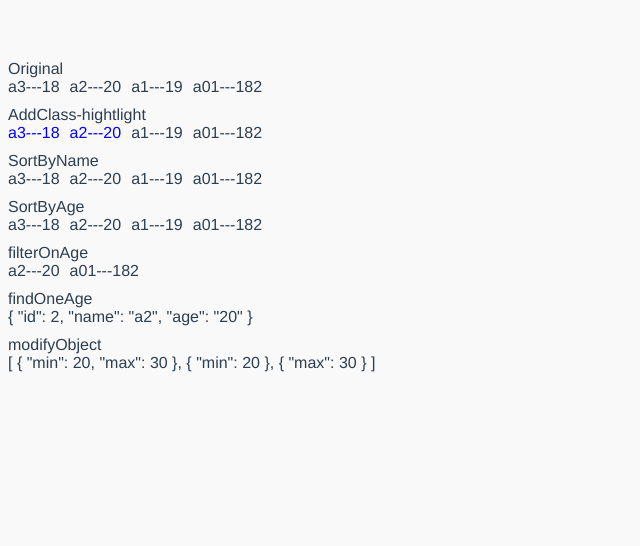
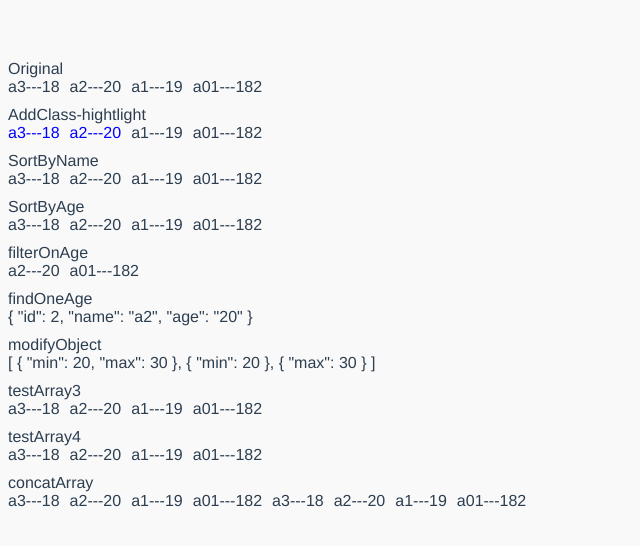
Before and after one commit to yoyodream2017/vuecli-mockserver-faker, a Vue app: page /#/tool in a window 1280 px wide. Shown: the top 546 px of the page, without its empty margins (0-640 px from the left). Built offline with nearby package versions, Linux system fonts and the light colour scheme.

Commit message:
js-tool1010 array return from funcion and concat array

```diff
--- a/src/components/Tool.vue
+++ b/src/components/Tool.vue
@@ -28,6 +28,18 @@
     <div class='content'>
       <div>{{modifyObject}}</div>
     </div>
+    <div class='header'>testArray3</div>
+    <div class='content'>
+      <div v-for='item in testArray3'>{{item.name}}---{{item.age}}</div>
+    </div>
+    <div class='header'>testArray4</div>
+    <div class='content'>
+      <div v-for='item in testArray4()'>{{item.name}}---{{item.age}}</div>
+    </div>
+    <div class='header'>concatArray</div>
+    <div class='content'>
+      <div v-for='item in concatArray'>{{item.name}}---{{item.age}}</div>
+    </div>
   </div>
 </template>
 
@@ -47,6 +59,18 @@ export default {
         { min: '20' },
         { max: '30' },
         {}
+      ],
+      testArray3: [
+        { id: 1, name: 'a3', age: '18' },
+        { id: 2, name: 'a2', age: '20' },
+        { id: 3, name: 'a1', age: '19' },
+        { id: 4, name: 'a01', age: '182' }
+      ],
+      testArray4: () => [
+        { id: 1, name: 'a3', age: '18' },
+        { id: 2, name: 'a2', age: '20' },
+        { id: 3, name: 'a1', age: '19' },
+        { id: 4, name: 'a01', age: '182' }
       ]
     }
   },
@@ -79,6 +103,11 @@ export default {
         hash[key] = +item[key]
         return hash
       }, {}))
+    },
+    concatArray () {
+      // look, sort will change the original testArray3 when computed, if one array is used serveral times in an app, to avoid this unintended change, it would be better to return an array from a function like testArray4().... can be used to cancat array.
+      //数组三在计算属性时改变了原来的数组，因此如果数组在多处被使用，为了防止这种非故意的改变，最好采用一个函数返回数组的方式，就像数组四。...可以被用来拼接数组。
+      return [...this.testArray3.sort((a, b) => a.name > b.name), ...this.testArray4().sort((a, b) => a.name > b.name)]
     }
   }
 }
```
